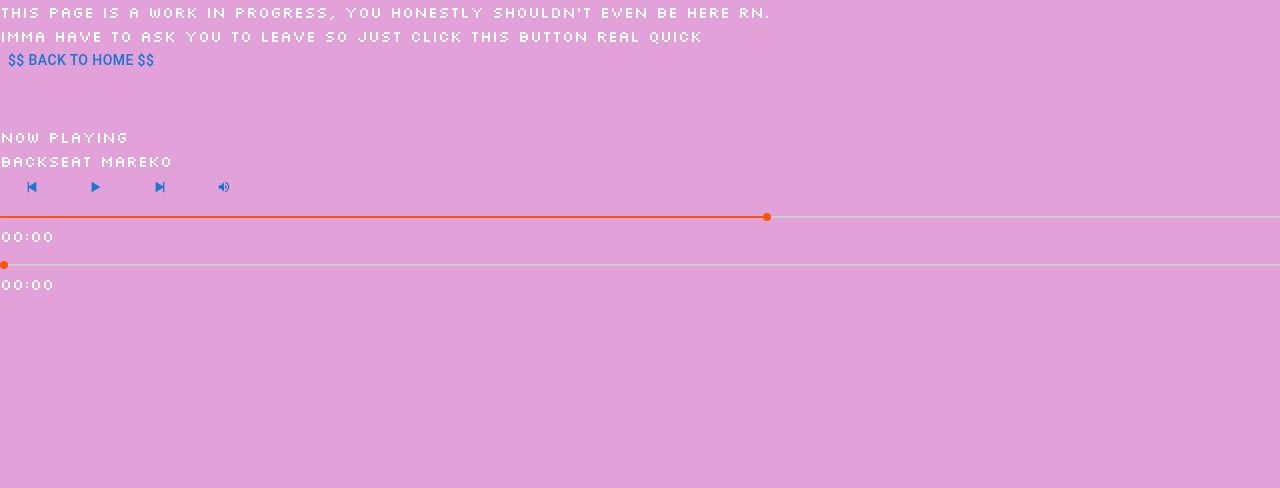
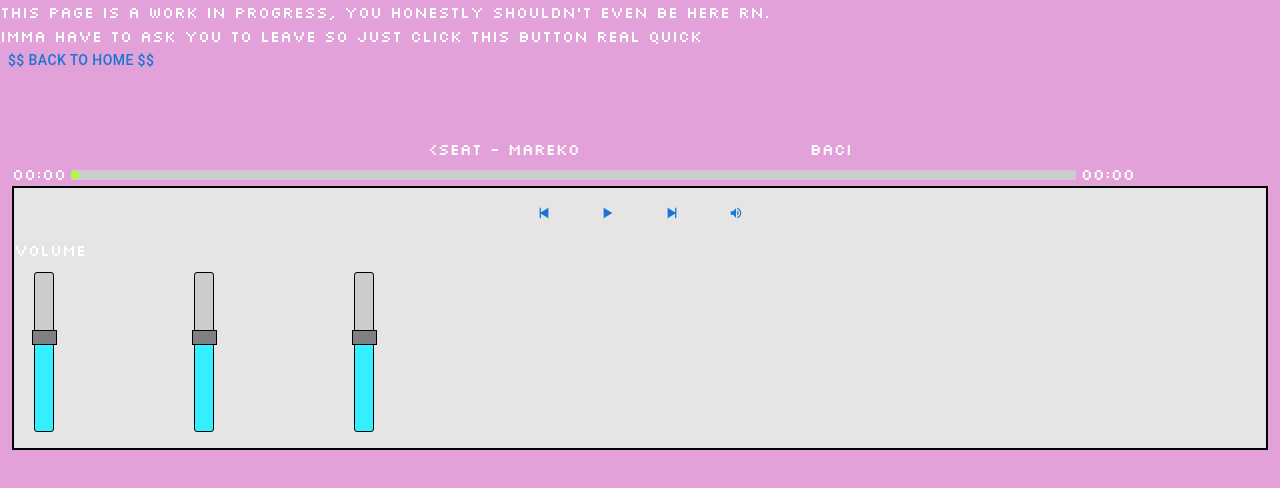
Before and after one commit to actualrockstar/mareko-site, a Next.js app: page /world in a window 1280 px wide. Shown: the top 488 px of the page. Built offline with nearby package versions, Linux system fonts and the light colour scheme.

Commit message:
music player updates

```diff
--- a/src/app/_components/AudioPlayer.tsx
+++ b/src/app/_components/AudioPlayer.tsx
@@ -7,7 +7,7 @@ import ProgressBar from "./ProgressBar";
 import { useState, useRef, useEffect } from 'react';
 
 //import myTrack from '../../../public/backseat.mp3';
-import ReactAudioPlayer from "react-audio-player";
+//import ReactAudioPlayer from "react-audio-player";
 
 const tracks = [
     {
@@ -57,6 +57,13 @@ export default function AudioPlayer() {
                 setDuration={setDuration}
                 progressBarRef={progressBarRef}
                 handleNext={handleNext}/>
+            <div>
+            <ProgressBar
+                progressBarRef={progressBarRef}
+                audioRef={audioRef}
+                timeProgress={timeProgress}
+                duration={duration}/>
+            </div>
             <Control
                 audioRef={audioRef}
                 progressBarRef={progressBarRef}
@@ -66,14 +73,9 @@ export default function AudioPlayer() {
                 tracks={tracks}
                 handleNext={handleNext}
                 />
-            <div className="">
-            <ProgressBar
-                progressBarRef={progressBarRef}
-                audioRef={audioRef}
-                timeProgress={timeProgress}
-                duration={duration}/>
-            </div>
+
         </div>
+        <div className="playlist"></div>
 
       </div>
     );
--- a/src/app/_components/Control.tsx
+++ b/src/app/_components/Control.tsx
@@ -76,6 +76,7 @@ export default function Control({audioRef, progressBarRef, duration, setTimeProg
           }
     };
     */
+
     //volume
     const [volume, setVolume] = useState(60);
     useEffect(() => {
@@ -91,9 +92,12 @@ export default function Control({audioRef, progressBarRef, duration, setTimeProg
         }
       }, [volume, audioRef, muteVolume]);
 
+      // 10 Band EQ
+
+
       return (
-      <div>
-        <div>
+      <div className="grid grid-cols-1 grid-rows-[50px_200px_10px] justify-center bg-neutral-200 border-2 border-black">
+        <div className="flex justify-center">
 
             <Button onClick={handlePrevious}><IoPlaySkipBackSharp /></Button>
             <Button onClick={togglePlayPause}>{isPlaying ? <IoPauseSharp />:<IoPlaySharp />}</Button>
@@ -107,7 +111,10 @@ export default function Control({audioRef, progressBarRef, duration, setTimeProg
                     ) : (
                       <IoMdVolumeHigh />
                     )}
-            </Button>
+            </Button></div>
+        <div className="row-start-2">
+          volume
+          <div className="volume">
             <input
                 type="range"
                 min={0}
@@ -115,9 +122,30 @@ export default function Control({audioRef, progressBarRef, duration, setTimeProg
                 value={volume}
                 onChange={(e) => setVolume(parseInt(e.target.value))}
                 style={{
-                    background: `linear-gradient(to right, #f50 ${volume}%, #ccc ${volume}%)`,
+                    background: `linear-gradient(to right, #33EFFF ${volume}%, #ccc ${volume}%)`,
                 }}
                 />
+                <input
+                type="range"
+                min={0}
+                max={100}
+                value={volume}
+                style={{
+                    background: `linear-gradient(to right, #33EFFF ${volume}%, #ccc ${volume}%)`,
+                }}
+                />
+                <input
+                type="range"
+                min={0}
+                max={100}
+                value={volume}
+                style={{
+                    background: `linear-gradient(to right, #33EFFF ${volume}%, #ccc ${volume}%)`,
+                }}
+                />
+
+            </div>
+
         </div>
       </div>
     );
--- a/src/app/_components/DisplayTrack.tsx
+++ b/src/app/_components/DisplayTrack.tsx
@@ -15,15 +15,14 @@ export default function DisplayTrack({currentTrack, audioRef, setDuration, progr
     };
     console.log(audioRef);
     return (
-      <div>
+      <div className="flex justify-center">
         <audio
             src={currentTrack.src}
             ref={audioRef}
             onLoadedMetadata={onLoadedMetadata}
             onEnded={handleNext}/>
-        <div className="audio info">
-            <h1>Now Playing</h1>
-            {currentTrack.title} {currentTrack.artist}
+        <div className="marquee">
+            <div> <span className="">{currentTrack.title} - {currentTrack.artist}</span> <span className="">{currentTrack.title} - {currentTrack.artist}</span></div>
         </div>
       </div>
     );
--- a/src/app/_components/ProgressBar.tsx
+++ b/src/app/_components/ProgressBar.tsx
@@ -28,7 +28,7 @@ export default function ProgressBar({progressBarRef, audioRef, timeProgress, dur
       };
 
     return (
-        <div>
+        <div className='progress'>
         <span className="time current">{formatTime(timeProgress)}</span>
         <input
             type="range"
--- a/src/app/_components/audio-styles.css
+++ b/src/app/_components/audio-styles.css
@@ -4,33 +4,33 @@ Custom Input range
 
 /* Input range - chrome and safari */
 
-input[type="range"] {
+.progress input[type="range"] {
   --range-progress: 0;
-
   -webkit-appearance: none;
   position: relative;
   background:#ccc;
-  width: 100%;
-  height: 2px;
+  width: 80%;
+  height: 10px;
   border-radius: 2px;
   cursor: pointer;
+  margin: 5px;
 }
 
 /* Input range - firefox */
-input[type="range"]::-moz-range-track {
+.progress input[type="range"]::-moz-range-track {
   position: relative;
   background:#ccc;
-  width: 100%;
-  height: 2px;
+  width: 80%;
+  height: 10px;
   border-radius: 2px;
   cursor: pointer;
 }
 
 /* played progress length - Chrome & safari*/
-input[type="range"]::before {
+.progress input[type="range"]::before {
   content: '';
   height: 2px;
-  background: #f50;
+  background: green;
   width: var(--range-progress);
   border-bottom-left-radius: 2px;
   border-top-left-radius: 2px;
@@ -40,41 +40,162 @@ input[type="range"]::before {
 }
 
 /* played progress length - firefox */
-input[type="range"]::-moz-range-progress {
-  background: #f50;
+.progress input[type="range"]::-moz-range-progress {
+  background: green;
   border-bottom-left-radius: 2px;
   border-top-left-radius: 2px;
   height: 2px;
 }
 
 /* slider thumb - chrome and safari */
-input[type="range"]::-webkit-slider-thumb {
+.progress input[type="range"]::-webkit-slider-thumb {
   -webkit-appearance: none;
   height: 8px;
   width: 8px;
   border-radius: 50%;
   border: none;
-  background-color: #f50;
+  background-color: greenyellow;
   cursor: pointer;
   position: relative;
 }
 
 /* dragging thumb - chrome and safari */
-input[type="range"]:active::-webkit-slider-thumb {
+.progress input[type="range"]:active::-webkit-slider-thumb {
   transform: scale(1.2);
 }
 
 /* slider thumb - firefox */
-input[type="range"]::-moz-range-thumb {
+.progress input[type="range"]::-moz-range-thumb {
   height: 8px;
   width: 8px;
   border-radius: 50%;
-  background: #f50;
+  background: greenyellow;
   cursor: pointer;
   border: transparent;
   position: relative;
 }
 /* dragging thumb - firefox */
-input[type="range"]:active::-moz-range-thumb {
+.progress input[type="range"]:active::-moz-range-thumb {
   transform: scale(1.2);
 }
+
+
+
+/* The following is trying to target styling
+the volume knob
+         */
+.volume {
+  position: relative;
+  top: 80px;
+}
+
+
+
+/*Input range - chrome and safari */
+
+.volume input[type="range"] {
+  --range-progress: 0;
+  -webkit-appearance: none;
+  position: relative;
+  left: -50px;
+  background: #ffffff; /* gets overrided by style in*/
+  width: 160px;
+  height: 20px;
+  border-radius: 3px; /*round edges*/
+  border: 1px solid #000000; /*solid black outline*/
+  cursor: pointer;
+  -webkit-transform:rotate(-90deg); /*makes slider vertical*/
+}
+
+/* Input range - firefox */
+.volume input[type="range"]::-moz-range-track {
+  position: relative;
+  background:#ffffff;
+  width: 160px;
+  height: 3px;
+  border-radius: 2px;
+  border: 1px solid #000000; /*solid black outline*/
+  cursor: pointer;
+}
+
+/* played progress length - Chrome & safari*/
+.volume input[type="range"]::before {
+  content: '';
+  height: 5px;
+  background: rgb(88, 68, 121);
+  width: var(--range-progress);
+  border-bottom-left-radius: 0px;
+  border-top-left-radius: 0px;
+  position: absolute;
+  top: 0;
+  left: 0;
+}
+
+/* played progress length - firefox */
+.volume input[type="range"]::-moz-range-progress {
+  background: red;
+  border-bottom-left-radius: 0px;
+  border-top-left-radius: 2px;
+  height: 2px;
+}
+
+/* slider thumb - chrome and safari */
+.volume input[type="range"]::-webkit-slider-thumb {
+  -webkit-appearance: none;
+  height: 25px;
+  width: 15px;
+  border: solid black 1px;
+  background-color: grey;
+  cursor: pointer;
+  position: relative;
+}
+
+/* dragging thumb - chrome and safari */
+.volume input[type="range"]:active::-webkit-slider-thumb {
+  transform: scale(1.2);
+}
+
+/* slider thumb - firefox */
+.volume input[type="range"]::-moz-range-thumb {
+  height: 25px;
+  width: 15px;
+  background: grey;
+  cursor: pointer;
+  border: transparent;
+  position: relative;
+}
+/* dragging thumb - firefox */
+.volume input[type="range"]:active::-moz-range-thumb {
+  transform: scale(1.2);
+}
+
+/* Scrolling Marquee*/
+.marquee {
+  height: 25px;
+  width: 420px;
+
+  overflow: hidden;
+  position: relative;
+}
+
+.marquee div {
+  display: block;
+  width: 200%;
+  height: 30px;
+
+  position: absolute;
+  overflow: hidden;
+
+  animation: marquee 5s linear infinite;
+}
+
+.marquee span {
+  float: left;
+  width: 50%;
+
+}
+
+@keyframes marquee {
+  0% { left: 0; }
+  100% { left: -100%; }
+}
--- a/src/app/world/page.tsx
+++ b/src/app/world/page.tsx
@@ -10,11 +10,13 @@ export default function Page3() {
         <p>imma have to ask you to leave so just click this button real quick</p>
         <Button><Link href="/"><p className='animate-bounce-slow'>$$ Back to Home $$</p></Link>
         </Button>
+
+
         </div>
 
-
+        <div className='p-3'>
         <AudioPlayer></AudioPlayer>
-
         </div>
+    </div>
   );
 }
--- a/tailwind.config.ts
+++ b/tailwind.config.ts
@@ -16,6 +16,7 @@ const config: Config = {
       animation: {
         'spin-slow': 'spin 10s ease infinite',
         'bounce-slow': 'bounce 2.5s ease infinite',
+        'marquee-slow': 'marquee 5s linear infinite',
       },
     },
   },
```
